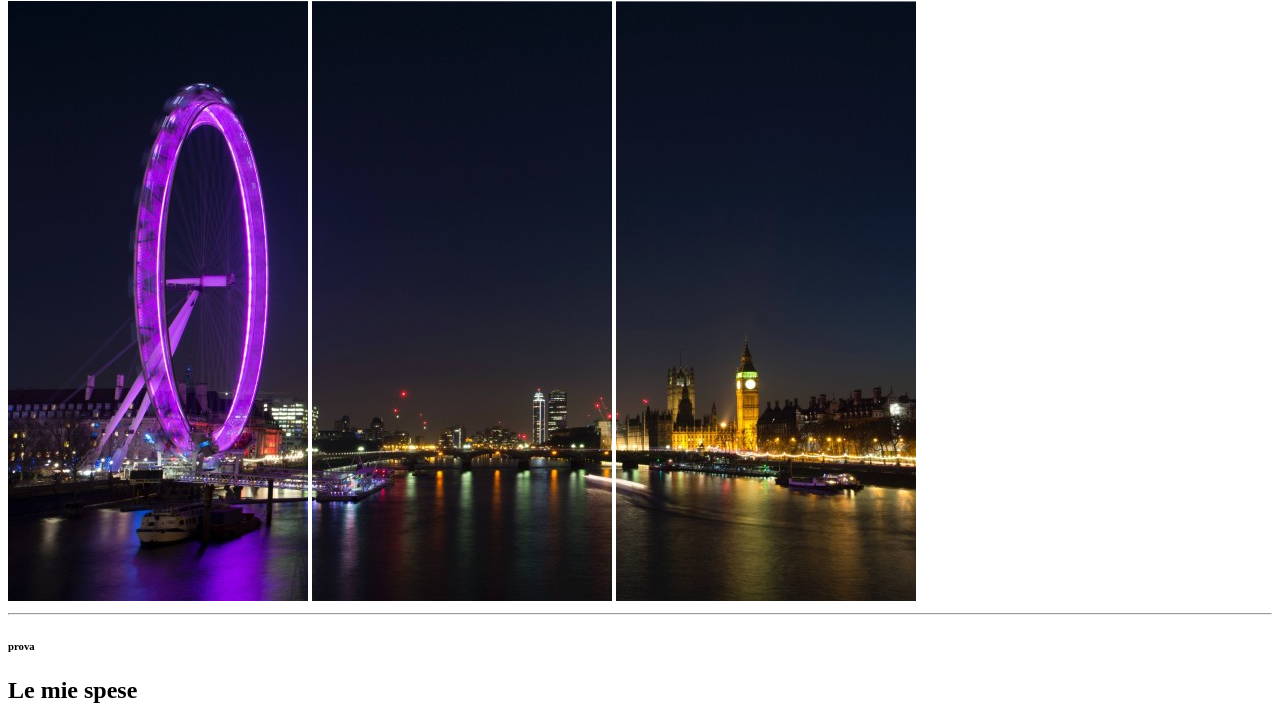
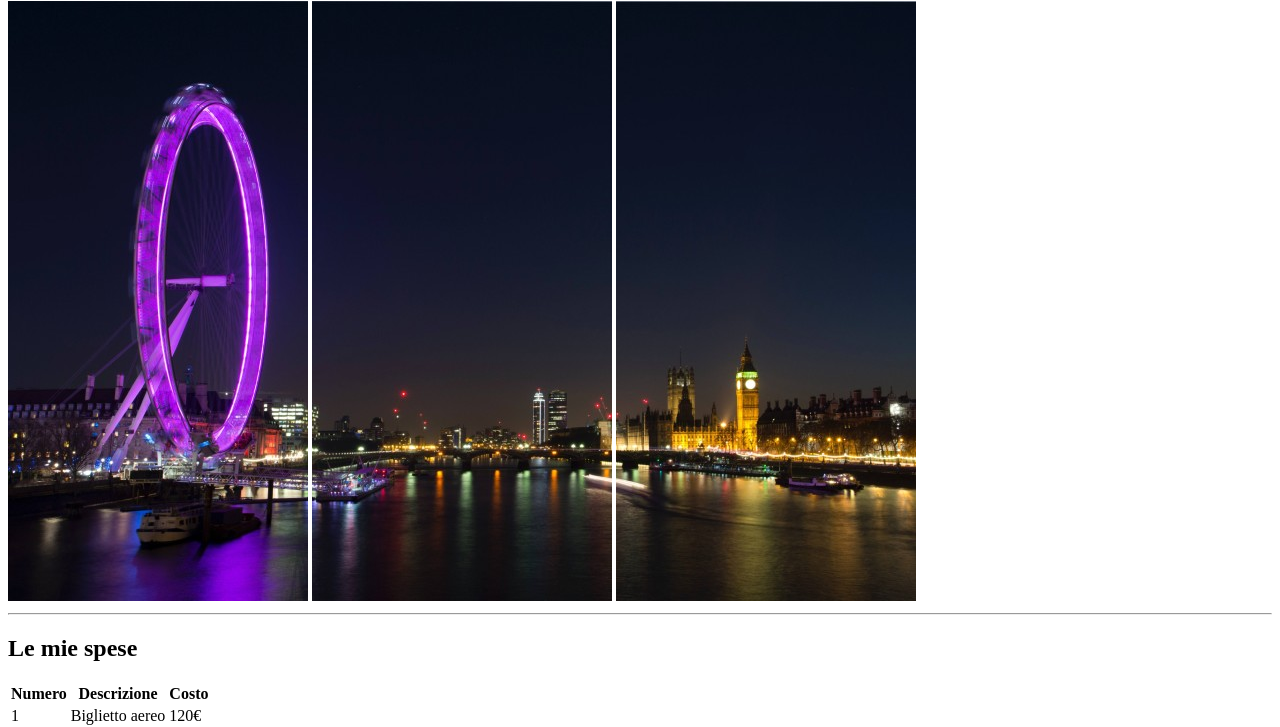
Before and after one commit to FrancescoBuonomoWork/html-london-trip, a plain HTML site: page index.html in a window 1280 px wide. Shown: the part 79-806 px from the top of the page. Drawn offline with Linux system fonts and the light colour scheme.

Commit message:
remove prova

```diff
--- a/index.html
+++ b/index.html
@@ -14,7 +14,7 @@
     </header>
     <hr>
     <main>
-        <h6>prova</h6>
+
         <h2>Le mie spese</h2>
         <!-- TABELLA -->
         <table>
```
